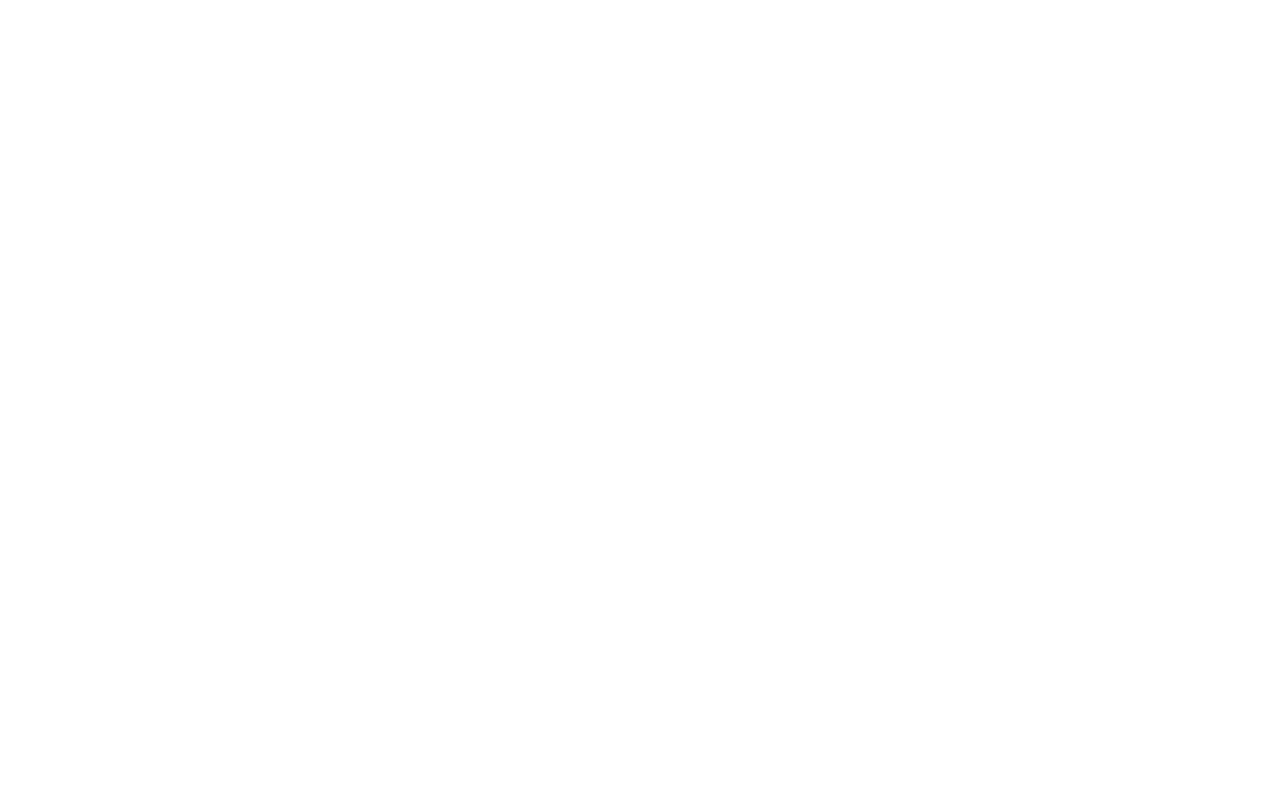
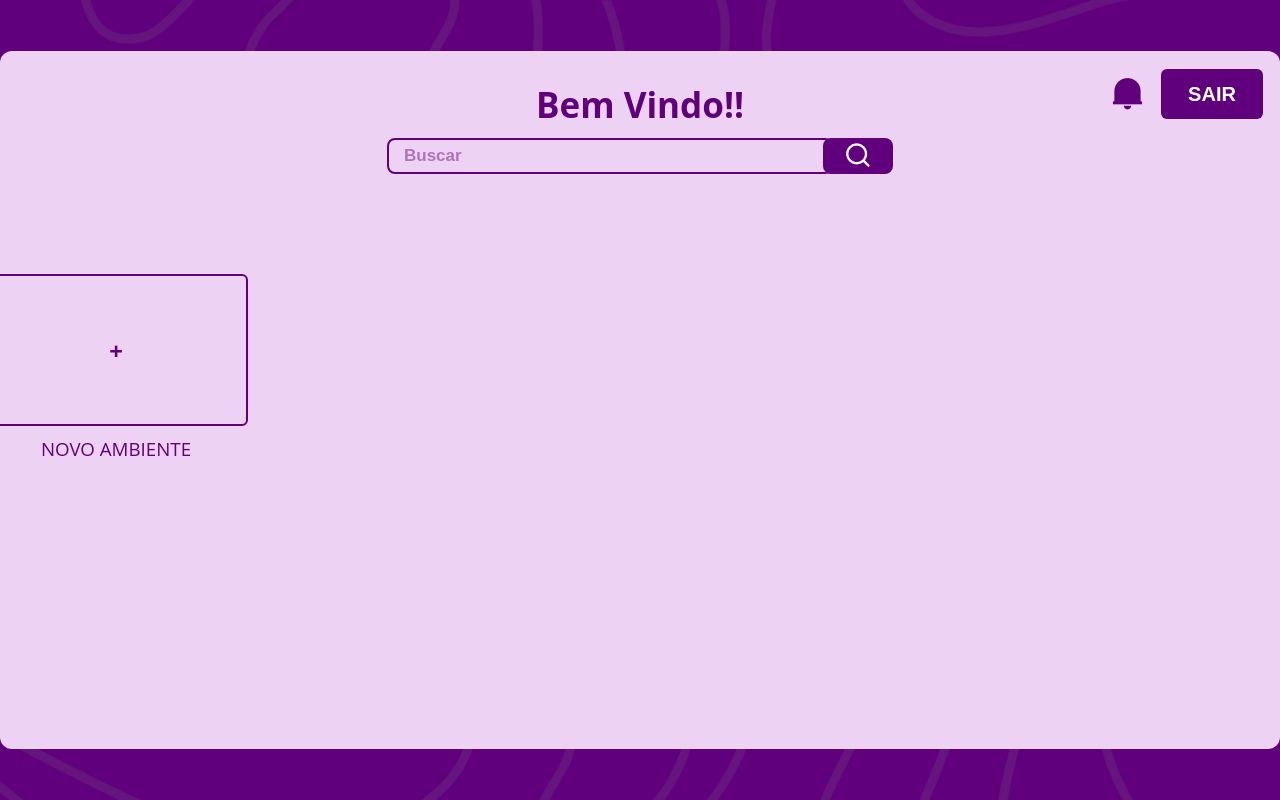
Before and after one commit to GBRbotelho/MarciaFront, a React (Vite) app: page /home in a window 1280 px wide. Before the commit this address had no page. Built offline with nearby package versions, Linux system fonts and the light colour scheme.

Commit message:
Home Page

```diff
--- /dev/null
+++ b/src/pages/Home/Home.jsx
@@ -0,0 +1,28 @@
+import React, { useState } from "react";
+import styles from "./Home.module.css";
+import ButtonLogout from "./components/ButtonLogout";
+import Input from "./components/Input";
+import NewSystem from "./components/NewSystem";
+import Notification from "./components/Notification";
+
+export default function Home() {
+  return (
+    <main className={styles.main}>
+      <section className={styles.section}>
+        <nav>
+          <Notification />
+          <ButtonLogout text="SAIR" />
+        </nav>
+        <div className={styles.top}>
+          <h1>Bem Vindo!!</h1>
+          <div className={styles.inputDiv}>
+            <Input />
+          </div>
+        </div>
+        <div className={styles.cards}>
+          <NewSystem />
+        </div>
+      </section>
+    </main>
+  );
+}
--- /dev/null
+++ b/src/pages/Home/Home.module.css
@@ -0,0 +1,54 @@
+.main {
+  background-image: url("../../assets/img/background.png");
+  background-repeat: no-repeat;
+  background-size: cover;
+  width: 100vw;
+  height: 100vh;
+  display: flex;
+  align-items: center;
+  justify-content: center;
+  color: #60007d;
+}
+
+.section {
+  width: 1565px;
+  height: 698px;
+  background-color: #edd2f4;
+  display: flex;
+  flex-direction: column;
+  align-items: center;
+  border-radius: 12px;
+  position: relative;
+}
+
+.section nav {
+  position: absolute;
+  top: 18px;
+  right: 17px;
+  display: flex;
+  gap: 10px;
+  align-items: center;
+}
+
+.section h1 {
+  font-size: 35px;
+}
+
+.top {
+  margin-top: 30px;
+  display: flex;
+  flex-direction: column;
+  align-items: center;
+}
+
+.inputDiv {
+  margin-top: 10px;
+}
+
+.cards {
+  margin-top: 100px;
+  display: grid;
+  grid-template-rows: auto;
+  grid-template-columns: repeat(5, minmax(0, 1fr));
+  grid-gap: 30px;
+}
--- /dev/null
+++ b/src/pages/Home/components/ButtonLogout.jsx
@@ -0,0 +1,6 @@
+import React from "react";
+import styles from "./ButtonLogout.module.css";
+
+export default function ButtonLogout({ text }) {
+  return <button className={styles.button}>{text}</button>;
+}
--- /dev/null
+++ b/src/pages/Home/components/ButtonLogout.module.css
@@ -0,0 +1,10 @@
+.button {
+  width: 102px;
+  height: 50px;
+  background-color: #60007d;
+  color: white;
+  font-weight: 700;
+  font-size: 20px;
+  border: 0px;
+  border-radius: 6px;
+}
--- /dev/null
+++ b/src/pages/Home/components/Input.jsx
@@ -0,0 +1,13 @@
+import React from "react";
+import styles from "./Input.module.css";
+
+export default function Input() {
+  return (
+    <div className={styles.div}>
+      <input type="text" className={styles.input} placeholder="Buscar" />
+      <button className={styles.button}>
+        <i class="ri-search-line"></i>
+      </button>
+    </div>
+  );
+}
--- /dev/null
+++ b/src/pages/Home/components/Input.module.css
@@ -0,0 +1,31 @@
+.input {
+  width: 425px;
+  height: 30px;
+  background-color: #edd2f4;
+  border: 2px solid;
+  border-radius: 8px;
+  border-color: #60007d;
+  padding-left: 15px;
+}
+
+.input::placeholder {
+  color: rgba(96, 0, 125, 0.45);
+  font-size: 17px;
+  font-weight: 600;
+}
+
+.button {
+  background-color: #60007d;
+  color: white;
+  height: 36px;
+  width: 70px;
+  border: 2px;
+  border-radius: 8px;
+  font-size: 28px;
+  margin-left: -10px;
+}
+
+.div {
+  display: flex;
+  align-items: center;
+}
--- /dev/null
+++ b/src/pages/Home/components/NewSystem.jsx
@@ -0,0 +1,13 @@
+import React from "react";
+import styles from "./NewSystem.module.css";
+
+export default function NewSystem() {
+  return (
+    <div className={styles.div}>
+      <div className={styles.card}>
+        <h2>+</h2>
+      </div>
+      <h3 className={styles.label}>NOVO AMBIENTE</h3>
+    </div>
+  );
+}
--- /dev/null
+++ b/src/pages/Home/components/NewSystem.module.css
@@ -0,0 +1,21 @@
+.div {
+  display: flex;
+  flex-direction: column;
+  align-items: center;
+}
+
+.card {
+  display: flex;
+  justify-content: center;
+  align-items: center;
+  width: 260px;
+  height: 148px;
+  border: 2px solid;
+  border-color: #60007d;
+  border-radius: 6px;
+}
+
+.label {
+  margin-top: 10px;
+  font-weight: 400;
+}
--- /dev/null
+++ b/src/pages/Home/components/Notification.jsx
@@ -0,0 +1,12 @@
+import React from "react";
+import styles from "./Notification.module.css";
+
+export default function Notification() {
+  return (
+    <div className={styles.notification}>
+      <button>
+        <i class="ri-notification-2-fill"></i>
+      </button>
+    </div>
+  );
+}
--- /dev/null
+++ b/src/pages/Home/components/Notification.module.css
@@ -0,0 +1,6 @@
+.notification button {
+  background-color: transparent;
+  border: 0px;
+  font-size: 35px;
+  color: #60007d;
+}
--- a/src/routes/Routes.jsx
+++ b/src/routes/Routes.jsx
@@ -2,6 +2,7 @@
 import Register from "../pages/Register/Register";
 import Login from "../pages/Login/Login";
 import Confirmation from "../pages/Confirmation/Confirmation";
+import Home from "../pages/Home/Home";
 
 function Routes() {
   return (
@@ -9,6 +10,7 @@
       <Route path="/cadastro" element={<Register />} />
       <Route path="/login" element={<Login />} />
       <Route path="/confirmacao" element={<Confirmation />} />
+      <Route path="/home" element={<Home />} />
     </Router>
   );
 }
```
